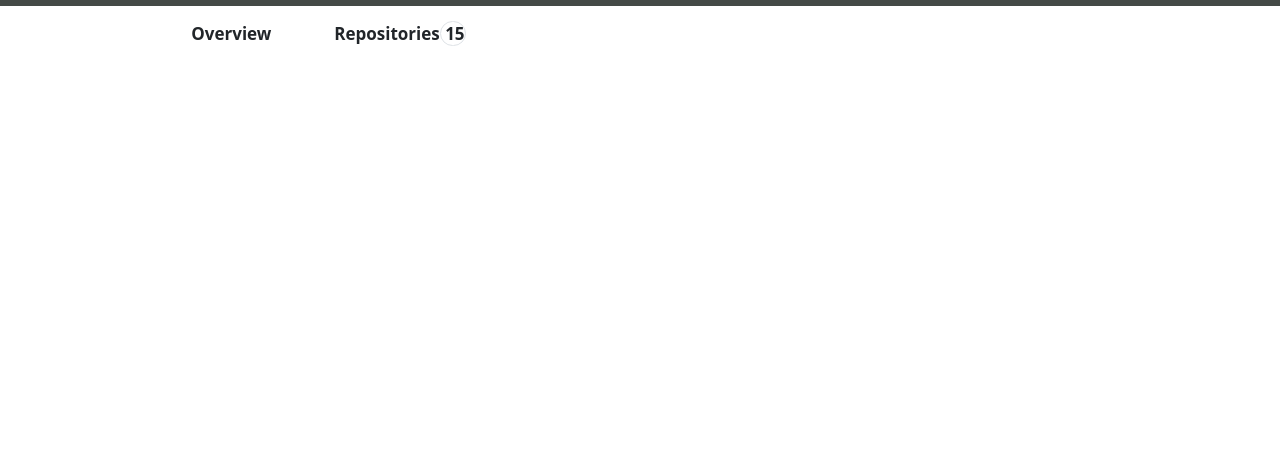
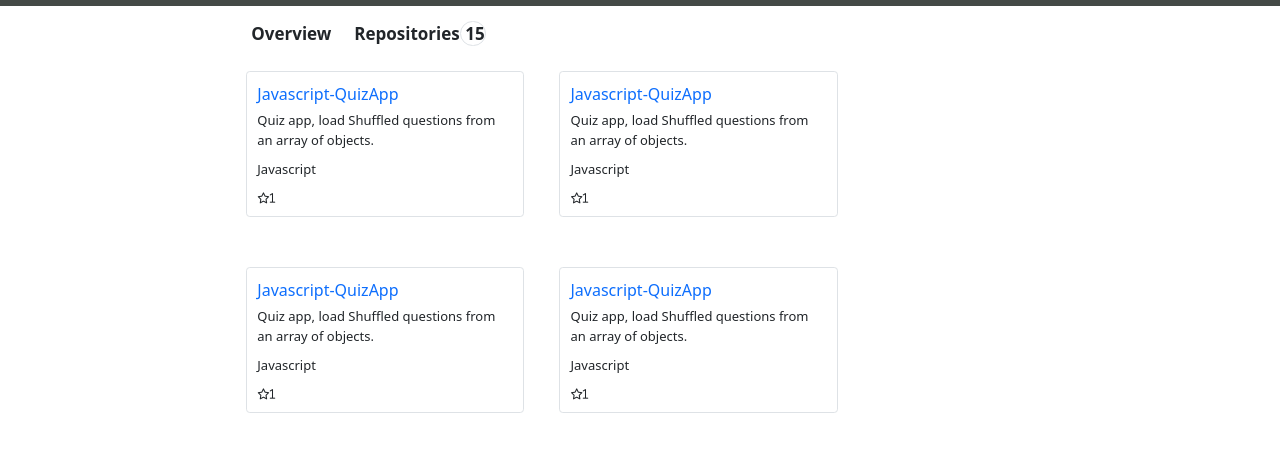
Before and after one commit to JohnnyOhms/Api-Github-user-info, a plain HTML site: page index.html in a window 1280 px wide. Shown: the part 44-496 px from the top of the page. Drawn offline with nearby package versions, Linux system fonts and the light colour scheme.

Commit message:
Repo updated

```diff
--- a/index.html
+++ b/index.html
@@ -76,10 +76,10 @@
                             <input type="radio" name="tab" id="second-select">
 
                             <nav class="navbar-expand-lg p-3" id="section-select">
-                                <label for="first-select" class="first-radio px-5">
+                                <label for="first-select" class="first-radio px-3">
                                 Overview
                                 </label>
-                                <label for="second-select" class="second-radio px-5">
+                                <label for="second-select" class="second-radio px-3">
                                 Repositories<span class="border rounded-pill center"> 15</span>
                                 </label>
                             </nav>
@@ -94,7 +94,43 @@
 
                                 <!-- Overview repo -->
 
-                                <!-- <div class="border rounded p-3 m-4">
+                                <div class="border rounded p-3 m-4">
+                                    <span>
+                                        <a href="#" target="_blank" rel="noopener noreferrer">
+                                            Javascript-QuizApp
+                                        </a>
+                                    </span>
+                                    <div class="des pt-2">
+                                        <p>Quiz app, load Shuffled questions from an array of objects.</p>
+                                        <p class="">Javascript</p>
+                                        <i class="fa-regular fa-star"><span>1</span></i>
+                                    </div>
+                                </div>
+                                <div class="border rounded p-3 m-4">
+                                    <span>
+                                        <a href="#" target="_blank" rel="noopener noreferrer">
+                                            Javascript-QuizApp
+                                        </a>
+                                    </span>
+                                    <div class="des pt-2">
+                                        <p>Quiz app, load Shuffled questions from an array of objects.</p>
+                                        <p class="">Javascript</p>
+                                        <i class="fa-regular fa-star"><span>1</span></i>
+                                    </div>
+                                </div>
+                                <div class="border rounded p-3 m-4">
+                                    <span>
+                                        <a href="#" target="_blank" rel="noopener noreferrer">
+                                            Javascript-QuizApp
+                                        </a>
+                                    </span>
+                                    <div class="des pt-2">
+                                        <p>Quiz app, load Shuffled questions from an array of objects.</p>
+                                        <p class="">Javascript</p>
+                                        <i class="fa-regular fa-star"><span>1</span></i>
+                                    </div>
+                                </div>
+                                <div class="border rounded p-3 m-4">
                                     <span>
                                         <a href="#" target="_blank" rel="noopener noreferrer">
                                             Javascript-QuizApp
@@ -108,16 +144,16 @@
                                 </div>
 
                             </section>
-
+<!--
                                 <div class="content contribution-bd my-5">
                                     <img src="https://ghchart.rshah.org/JohnnyOhms" alt="" class="img-fluid">
-                                </div> -->
+                                </div>  -->
 
-                                <section class="content content-repo">
+                            <section class="content content-repo">
 
                                     <!-- Repositories -->
-
-                                <!-- <div class="border-top p-3">
+<!--
+                                <div class="border-top p-3">
                                     <div class="d-flex justify-content-between">
                                         <div>
                                             <span class="d-flex ">
--- a/js/function.js
+++ b/js/function.js
@@ -85,6 +85,7 @@ export async function overViewRepo(user){
         // checkNull(result)
         displayOverview(result)
         displayRepo(result)
+        console.log(v.overview);
     }else{
         return;
     }
@@ -122,14 +123,14 @@ function displayRepo(data){
                             <a href="${repo.clone_url}" target="_blank" rel="noopener noreferrer">
                                  ${repo.name}
                             </a>
-                            <p class="public ms-4 border rounded-pill p-1">${data.visibility}</P>
+                            <p class="public ms-4 border rounded-pill p-1">${repo.visibility}</P>
                         </span>
                         <p>${repo.description}</p>
                         <p class="">${repo.language}</p>
                     </div>
 
                     <div class="star">
-                        <i class="fa-regular fa-star pt-5">${repo.stargazers_count}/i>
+                        <i class="fa-regular fa-star pt-5">${repo.stargazers_count}</i>
                     </div>
                 </div>
             </div>`
--- a/style.css
+++ b/style.css
@@ -60,7 +60,7 @@ input[type=radio]{
 
 #first-select:checked ~ .content-overview{
     display: grid;
-    grid-template-columns: repeat(2, minmax(25rem,1fr));
+    grid-template-columns: repeat(2, minmax(20rem,1fr));
     row-gap: 2rem;
     column-gap: 0.5rem;
 }
@@ -76,3 +76,8 @@ label{
 }
 
 /* end */
+
+a{
+    font-size: 16px;
+    text-decoration: none;
+}
```
